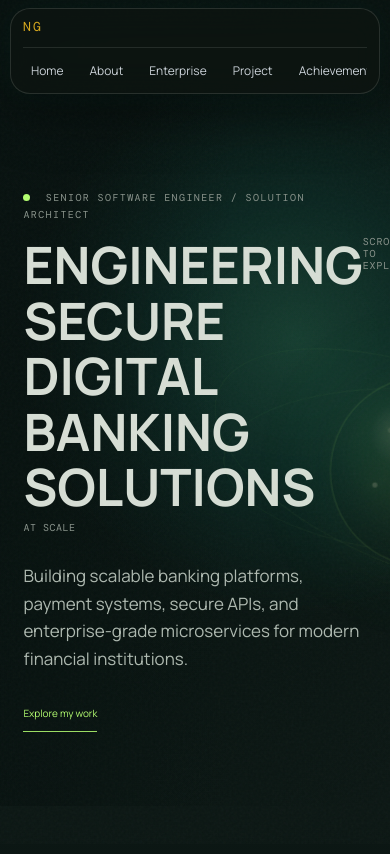
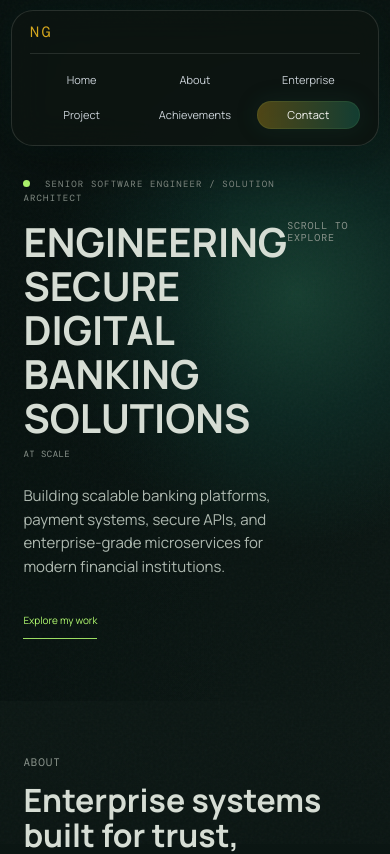
Before and after one commit to nithish-ganesan/my-portfolio-website, a React (Vite) app: page / in a window 390 px wide. Shown: the top 854 px of the page. Built offline with nearby package versions, Linux system fonts and the light colour scheme; a web font is replaced by a local one.

Commit message:
Fix narrow mobile portfolio layout

```diff
--- a/src/styles.css
+++ b/src/styles.css
@@ -308,3 +308,18 @@ img{max-width:100%}
   .round-link{margin-top:2px}
   .scroll{position:relative;left:auto;bottom:auto;margin-top:46px}
 }
+/* Final narrow phone correction. */
+@media(max-width:480px){
+  header{top:10px;width:calc(100% - 22px);max-width:none;padding:14px 18px 16px;border-radius:22px;display:block}
+  header .brand{display:block;font-size:15px;line-height:1;margin:0 0 13px}
+  header nav{display:grid;width:100%;grid-template-columns:repeat(3,minmax(0,1fr));gap:8px 10px;margin:0;padding:13px 0 0;overflow:visible;border-top:1px solid rgba(215,222,213,.13)}
+  header nav a{min-width:0;padding:7px 4px;font-size:11px;line-height:1.1;text-align:center;white-space:normal}
+  .nav-contact-link{padding:8px 6px!important}
+  .hero{padding-top:178px;padding-bottom:62px}
+  .hero .eyebrow{max-width:290px;font-size:9px;line-height:1.55;letter-spacing:.13em}
+  .hero h1{font-size:clamp(33px,10.3vw,40px);line-height:1.1}
+  .hero h1 small{font-size:9px;margin-top:8px}
+  .hero-description{font-size:15px;line-height:1.58;margin-top:24px}
+  .core-wrap{display:none}
+  .scroll{position:relative;left:0;bottom:auto;margin-top:42px;font-size:10px}
+}
```
